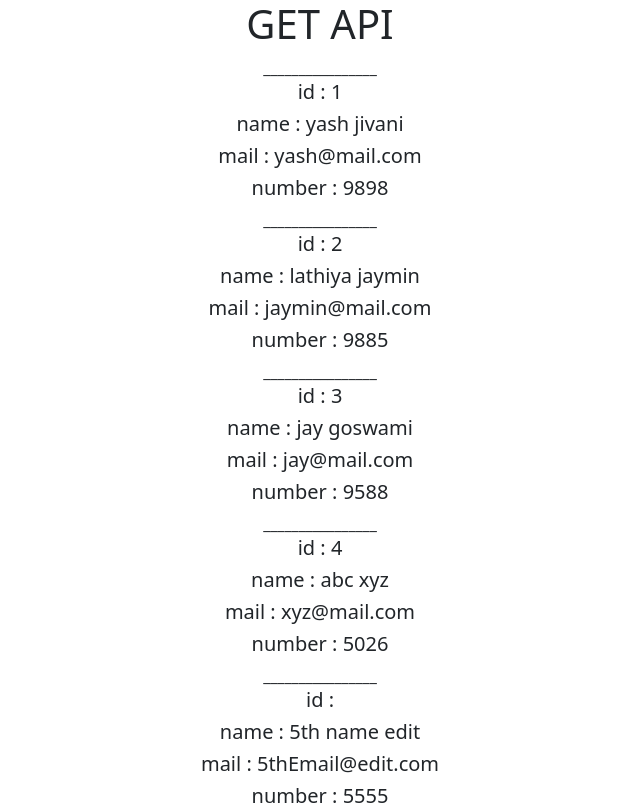
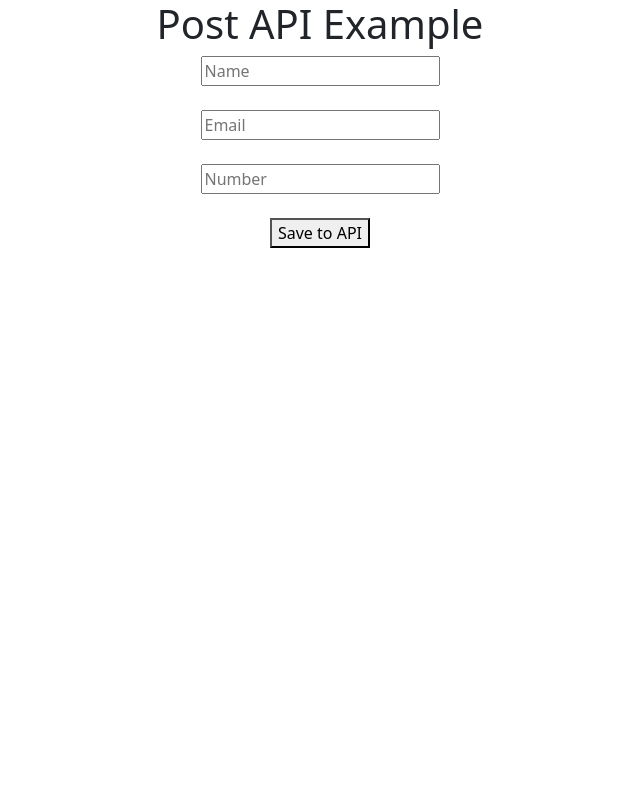
Before and after one commit to yash-jivani/Learn-React-CS, a React (Create React App) app: page / in a window 1280 px wide. Shown: the top 805 px of the page, without its empty margins (320-960 px from the left). Built offline with nearby package versions, Linux system fonts and the light colour scheme; data requests are answered from the project's data file.

Commit message:
POST Method

```diff
--- a/db.json
+++ b/db.json
@@ -37,6 +37,12 @@
     {
       "name": "6th",
       "id": 6
+    },
+    {
+      "name": "yash-jivani",
+      "email": "exy@mail.com",
+      "number": "777",
+      "id": 7
     }
   ]
 }
--- a/src/App.js
+++ b/src/App.js
@@ -1,59 +1,39 @@
-import React, { useEffect,useState } from 'react'
+import React, { useState } from 'react'
 
-// ? API ko hum useEffect me call karte hai
+// data ko server me create/add karne ke liye post method ka use hota hai
 
 export default function App() {
 
-  const [dataArr, setdataArr] = useState([])
-  const url = `http://localhost:5000/users`;
-  useEffect(() => {
+  const [name, setName] = useState("")
+  const [email, setEmail] = useState("")
+  const [number, setNumber] = useState("")
 
-    /*
+  const saveToApi = () => {
+    // console.log(name,email,number)
+    let data = { name, email, number }
+    // console.log(data)
+    const URL = `http://localhost:5000/users`;
 
-    Here we are fetching a JSON file across the network and printing it to the console.
-    The simplest use of fetch() takes one argument
-    — the path to the resource you want to fetch
-      — and does not directly return the JSON response body but instead returns a promise that resolves with a Response object.
-
-      The Response object, in turn, does not directly contain the actual JSON response body
-      but is instead a representation of the entire HTTP response.
-      So, to extract the JSON body content from the Response object, we use the json() method,
-      which returns a second promise that resolves with the result of parsing the response body text as JSON.
-
-      */
-
-    // * explanation : https://www.youtube.com/watch?v=cuEtnrL9-H0
-    fetch(url)     // will return promise
-      // if promise resolve then ...
-      .then((response) => {
-        console.log(response)
-        return response.json()    // convert data to json | + getting new promise
-      })
-      .then((data) => {
-        console.log("data : ",data)
-        setdataArr(data)   // set data to dataArr (which is empty Array)
-      })  // if resolve then print data
-  },[])  // ager yha per '[]' nhi add karenge to infinite time get method call hoga
-
-  console.log("dataArr var : ",dataArr)
-
+    // * sytx : for adding json data to server
+    fetch(URL, {
+      method: "POST",
+      headers: {
+        "Accept": "application/json",
+        "Content-Type": "application/json"
+      },
+      body:JSON.stringify(data)
+    })
+  }
 
   return (
     <div className='container'>
-      <h1>GET API</h1>
-      {
-        dataArr.map((user,i)=>{
-          return (
-            <div key={i}>
-              <span>________________</span>
-              <h5>id : {user.userId} </h5>
-              <h5>name : {user.name} </h5>
-              <h5>mail : {user.email} </h5>
-              <h5>number : {user.number} </h5>
-            </div>
-          )
-        })
-      }
+
+      <h1>Post API Example</h1>
+
+      <input type="text" value={name} onChange={(e) => { setName(e.target.value) }} placeholder="Name" /> <br /> <br />
+      <input type="text" value={email} onChange={(e) => { setEmail(e.target.value) }} placeholder="Email" /> <br /> <br />
+      <input type="text" value={number} onChange={(e) => { setNumber(e.target.value) }} placeholder="Number" /> <br /> <br />
+      <button onClick={saveToApi}>Save to API</button>
     </div>
   )
 }
```
Also changed, not shown: 1 other file (tests, documents, lock files or other folders).
